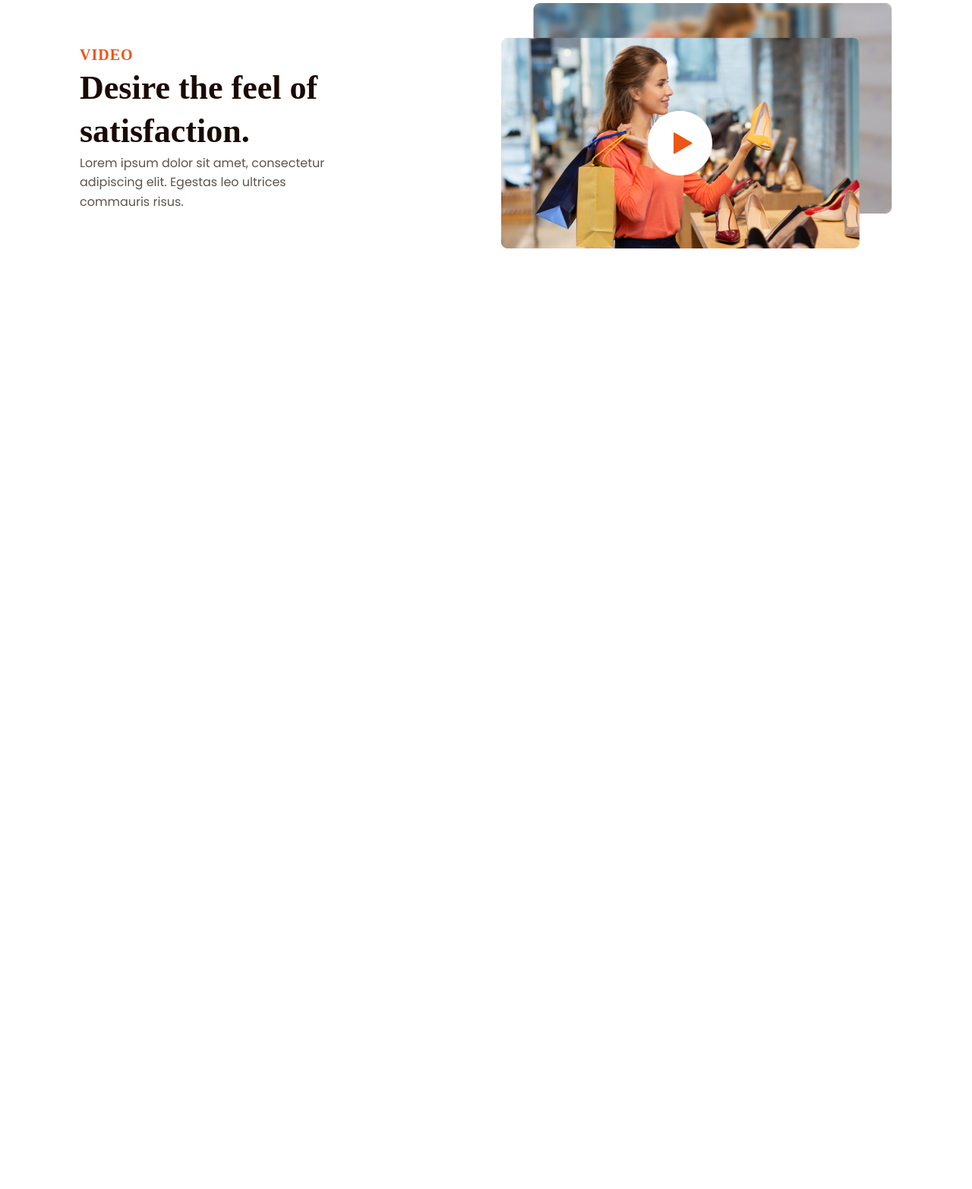
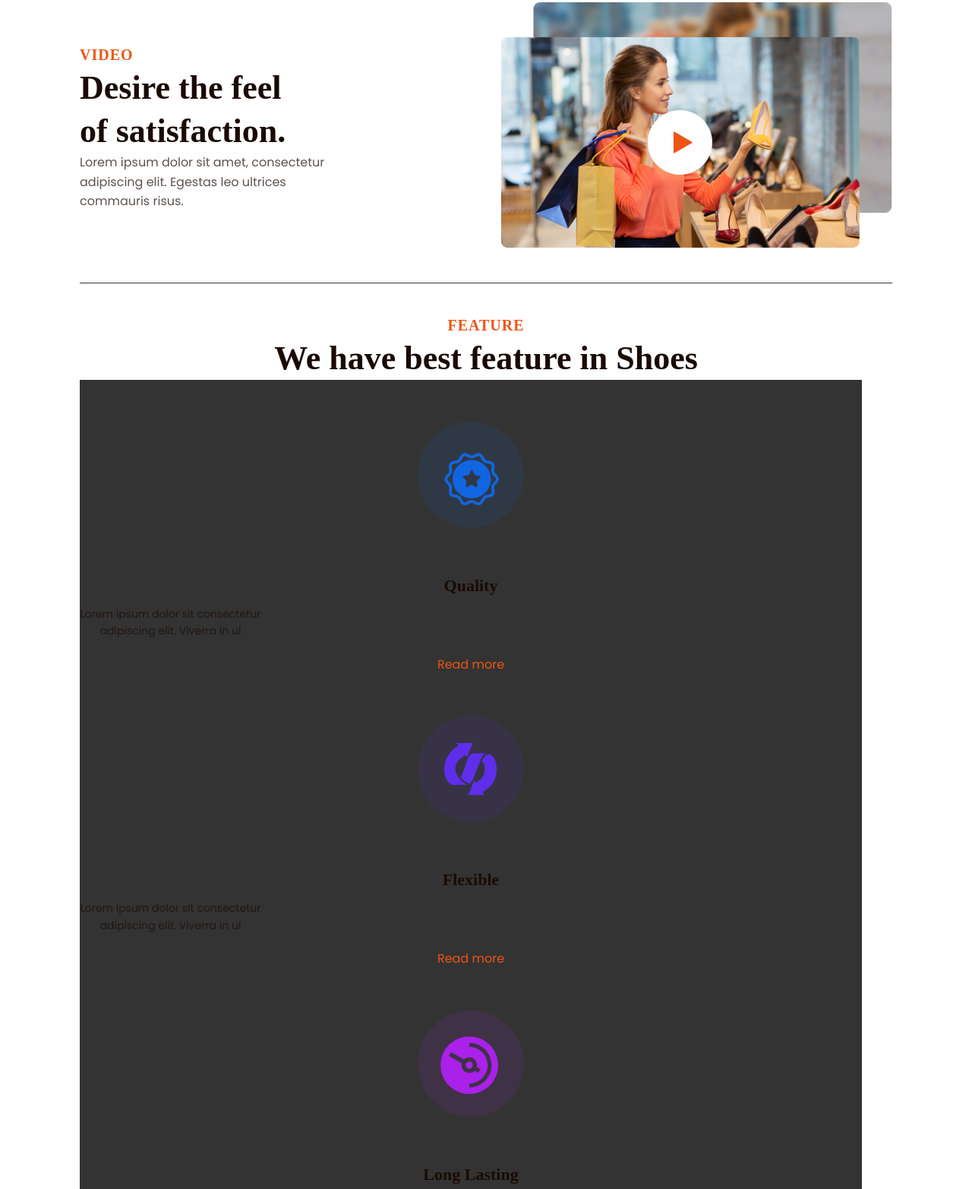
Before and after one commit to semiSolidBeef/project, a plain HTML site: page index.html in a window 1280 px wide. Shown: the part 714-2279 px from the top of the page at 76% size. Before the commit the page ends 1087 px from the top, so only its background shows below. Drawn offline with Linux system fonts and the light colour scheme; a web font is replaced by a local one.

Commit message:
vse_normik

```diff
--- a/css/style.css
+++ b/css/style.css
@@ -66,7 +66,7 @@ li {
   line-height: 100%;
   color: #1a0a03;
   width: 366px;
-	margin-bottom: 20px;
+  margin-bottom: 20px;
 }
 .head-second-sec {
   font-family: "Source Serif Pro";
@@ -74,11 +74,16 @@ li {
   font-weight: 600;
   font-size: 44px;
   line-height: 130%;
-  /* or 57px */
-	width: 340px;
-
-  /* Black */
-
+  width: 340px;
+  color: #1a0a03;
+}
+.third-col-descr {
+  font-family: "Source Serif Pro";
+  font-style: normal;
+  font-weight: 600;
+  font-size: 44px;
+  line-height: 130%;
+  text-align: center;
   color: #1a0a03;
 }
 .parag-scn-sect {
@@ -108,10 +113,73 @@ li {
 .first-sect {
   padding-top: 114px;
   justify-content: space-between;
-
+}
+.third-sect {
 }
 .second-sect {
-	padding-top: 100px;
-	justify-content: space-between;
-	height: 510px;
+  padding-top: 100px;
+  justify-content: space-between;
+  height: 510px;
+  border-bottom: 1px solid #333;
+  margin-bottom: 40px;
 }
+.central-elem {
+  font-family: "Source Serif Pro";
+  font-style: normal;
+  font-weight: 600;
+  font-size: 20px;
+  line-height: 150%;
+  letter-spacing: 0.05em;
+  text-align: center;
+  color: #ee5514;
+}
+.third-sect-card {
+  display: grid;
+  grid-area: 3fr / 1fr;
+}
+.cards-div {
+  text-align: center;
+  padding: 55px 110px;
+}
+.cards {
+  display: flex;
+  flex-direction: column;
+  background-color: #333;
+}
+.card-text {
+  font-family: "Poppins";
+  font-style: normal;
+  font-weight: 400;
+  font-size: 14px;
+  line-height: 160%;
+  text-align: center;
+  color: #1a0a03;
+  width: 239px;
+  opacity: 0.7;
+  margin-bottom: 20px;
+}
+.card-link {
+  text-decoration: none;
+  color: #ee5514;
+  font-family: "Poppins";
+  font-style: normal;
+  font-weight: 500;
+  font-size: 16px;
+  line-height: 160%;
+  text-align: center;
+}
+.card-descr {
+  font-family: "Source Serif Pro";
+  font-style: normal;
+  font-weight: 600;
+  font-size: 22px;
+  line-height: 150%;
+  margin-bottom: 10px;
+  /* identical to box height, or 33px */
+
+  text-align: center;
+
+  /* Black */
+
+  color: #1a0a03;
+}
--- a/index.html
+++ b/index.html
@@ -5,6 +5,10 @@
     <meta name="viewport" content="width=device-width, initial-scale=1.0" />
     <link rel="preconnect" href="https://fonts.googleapis.com" />
     <link rel="preconnect" href="https://fonts.gstatic.com" crossorigin />
+    <link
+      href="https://fonts.googleapis.com/css?family=Source Serif Pro"
+      rel="stylesheet"
+    />
     <link
       href="https://fonts.googleapis.com/css2?family=Poppins&display=swap"
       rel="stylesheet"
@@ -46,15 +50,15 @@
         <a class="btn">Buy now</a>
       </header>
       <div class="">
-
         <section class="first-sect flex">
           <div class="left-side">
             <h1 class="head">
-							Life is&nbsp;better in&nbsp;running <span class="shoes">hoes</span>.
+              Life is&nbsp;better in&nbsp;running
+              <span class="shoes">hoes</span>.
             </h1>
             <p class="parag">
-							Lorem ipsum dolor sit amet, consectetur adipiscing elit. Egestas leo
-							ultrices
+              Lorem ipsum dolor sit amet, consectetur adipiscing elit. Egestas
+              leo ultrices
             </p>
           </div>
           <div class="right-side">
@@ -65,18 +69,54 @@
       <section class="second-sect flex">
         <div class="left-col">
           <span class="parag-scn-sect">VIDEO</span>
-					<h3 class="head-second-sec">Desire the feel of satisfaction.</h3>
+          <h3 class="head-second-sec">Desire the feel of&nbsp;satisfaction.</h3>
           <p class="parag">
             Lorem ipsum dolor sit amet, consectetur adipiscing elit. Egestas leo
             ultrices commauris risus.
           </p>
         </div>
-				<div class="reght-col">
-					<img class="video" src="img/scnd-sec.png" alt="">
+        <div class="right-col">
+          <img class="video" src="img/scnd-sec.png" alt="" />
         </div>
       </section>
       <section class="third-sect">
-
+        <p class="central-elem">FEATURE</p>
+        <h3 class="third-col-descr">We&nbsp;have best feature in&nbsp;Shoes</h3>
+        <ul class="third-sect-card list-reset flex">
+          <li class="cards">
+            <div class="cards-div">
+              <img src="img/card1.svg" alt="card3" />
+            </div>
+            <p class="card-descr">Quality</p>
+            <p class="card-text">
+              Lorem ipsum dolor sit consectetur adipiscing elit. Viverra
+              in&nbsp;ul
+            </p>
+            <a class="card-link" href="">Read more</a>
+          </li>
+          <li class="cards">
+            <div class="cards-div">
+              <img src="img/card2.svg" alt="card2" />
+            </div>
+            <p class="card-descr">Flexible</p>
+            <p class="card-text">
+              Lorem ipsum dolor sit consectetur adipiscing elit. Viverra
+              in&nbsp;ul
+            </p>
+            <a class="card-link" href="">Read more</a>
+          </li>
+          <li class="cards">
+            <div class="cards-div">
+              <img src="img/card3.svg" alt="card1" />
+            </div>
+            <p class="card-descr">Long Lasting</p>
+            <p class="card-text">
+              Lorem ipsum dolor sit consectetur adipiscing elit. Viverra
+              in&nbsp;ul
+            </p>
+            <a class="card-link">Read more</a>
+          </li>
+        </ul>
       </section>
     </div>
   </body>
```
Also changed, not shown: img/card1.svg (added), img/card2.svg (added), img/card3.svg (added). Lines whose indentation alone changed are shown as unchanged.
